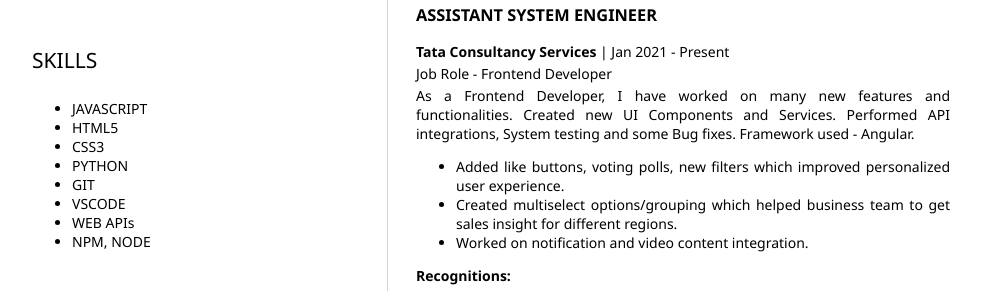
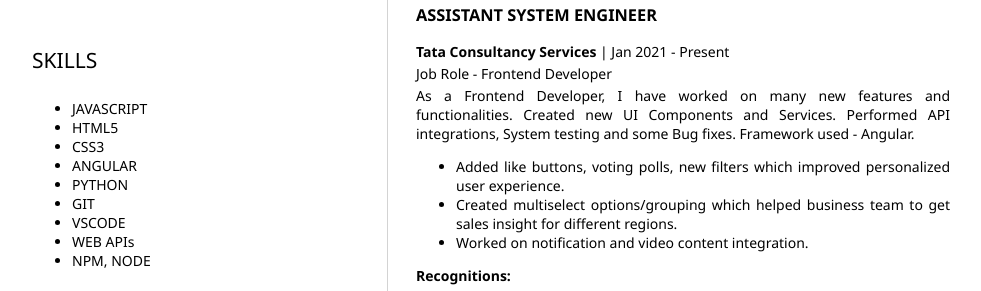
Before and after one commit to harichandanmohanty/buid-resume, a plain HTML site: page index.html in a window 1280 px wide. Shown: the part 509-800 px from the top of the page, without its empty margins (156-1137 px from the left). Drawn offline with Linux system fonts and the light colour scheme.

Commit message:
added angular in skill

```diff
--- a/index.html
+++ b/index.html
@@ -47,6 +47,7 @@
                         <li>JAVASCRIPT</li>
                         <li>HTML5</li>
                         <li>CSS3</li>
+                        <li>ANGULAR</li>
                         <li>PYTHON</li>
                         <li>GIT</li>
                         <li>VSCODE</li>
```
